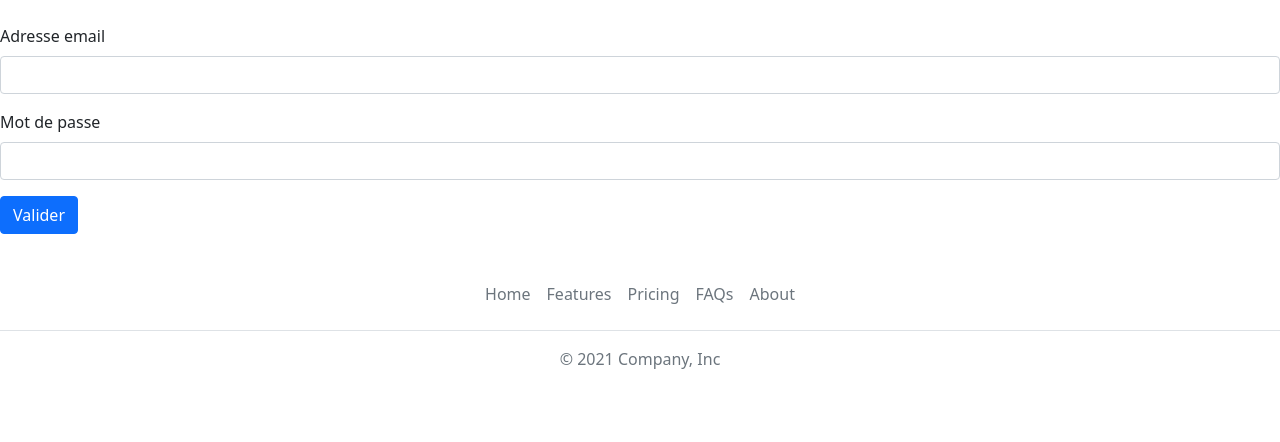
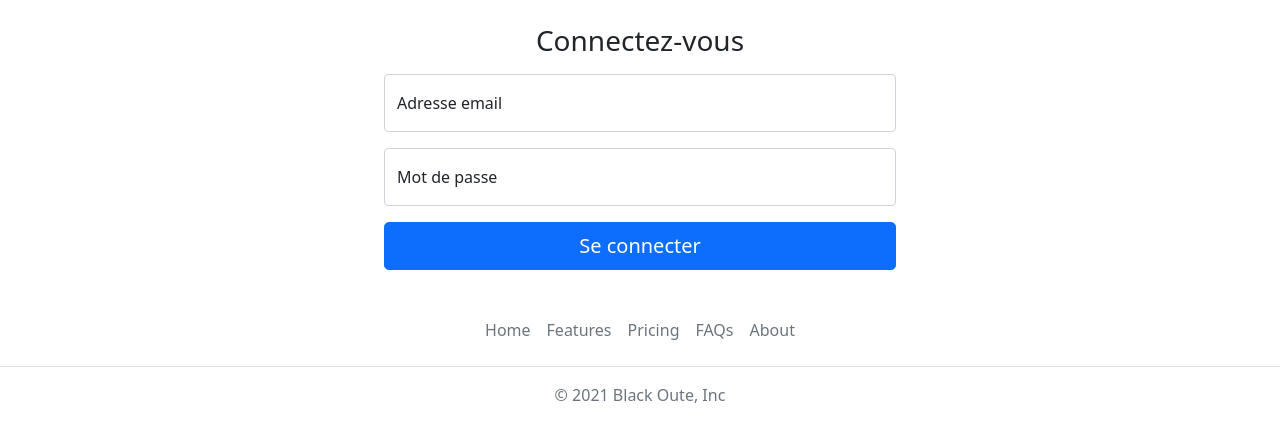
Before and after one commit to Black-oute/nuitInfo, a PHP site: page /connection.php in a window 1280 px wide. Shown: the part 73-515 px from the top of the page. Run offline with PHP 8.4, Linux system fonts and the light colour scheme.

Commit message:
feat: style connexion

```diff
--- a/vues/connection.php
+++ b/vues/connection.php
@@ -16,22 +16,22 @@
     require_once "../vues/includes/header.php";
     ?>
 
-    <div id="main-content">
+    <main class="form-signin text-center" style="margin-left: 30%; margin-right: 30%;">
+        <form action="../model/connection.php" method="post">
+            <h1 class="h3 mb-3 fw-normal">Connectez-vous</h1>
 
-        <form action="../model/connection.php" method="post">
-            <div class="mb-3">
-                <label for="email" class="form-label">Adresse email</label>
-                <input type="email" name="email" class="form-control" id="email" required>
+            <div class="form-floating mb-3">
+                <input type="email" class="form-control" name="email" id="email" placeholder="name@exemple.com">
+                <label for="email">Adresse email</label>
             </div>
-            <div class="mb-3">
-                <label for="password" class="form-label">Mot de passe</label>
-                <input type="password" name="password" class="form-control" id="password" required>
+            <div class="form-floating mb-3">
+                <input type="password" class="form-control" name="password" id="password" placeholder="Mot de passe">
+                <label for="password">Mot de passe</label>
             </div>
 
-            <button type="submit" class="btn btn-primary">Valider</button>
+            <button class="w-100 btn btn-lg btn-primary" type="submit">Se connecter</button>
         </form>
-
-    </div>
+    </main>
 
     <?php
     require_once "../vues/includes/footer.php";
--- a/vues/includes/footer.php
+++ b/vues/includes/footer.php
@@ -6,5 +6,5 @@
         <li class="nav-item"><a href="#" class="nav-link px-2 text-muted">FAQs</a></li>
         <li class="nav-item"><a href="#" class="nav-link px-2 text-muted">About</a></li>
     </ul>
-    <p class="text-center text-muted">© 2021 Company, Inc</p>
+    <p class="text-center text-muted">© 2021 Black Oute, Inc</p>
 </footer>
--- a/vues/includes/header.php
+++ b/vues/includes/header.php
@@ -15,7 +15,7 @@
     </ul>
 
     <div class="col-md-3 text-end">
-        <button type="button" class="btn btn-outline-primary me-2">Connexion</button>
-        <button type="button" class="btn btn-primary">Inscription</button>
+        <a href="../controleurs/connectionController.php" class="btn btn-outline-primary me-2">Connexion</a>
+        <a href="../controleurs/registrationController.php" class="btn btn-primary">Inscription</a>
     </div>
 </header>
```
